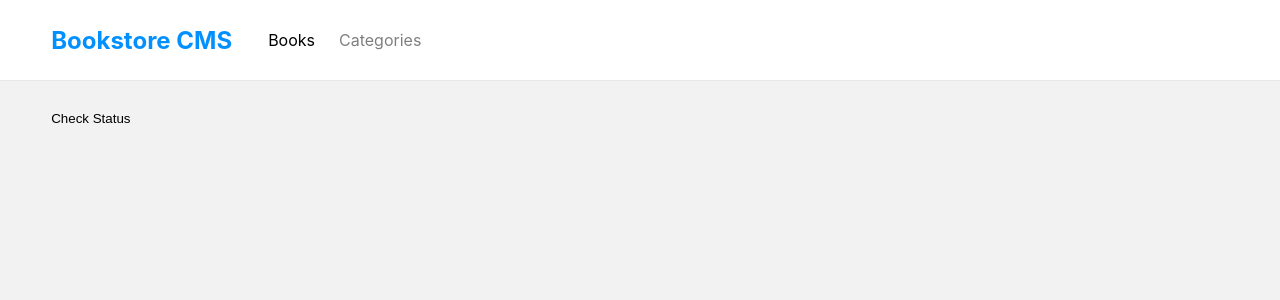
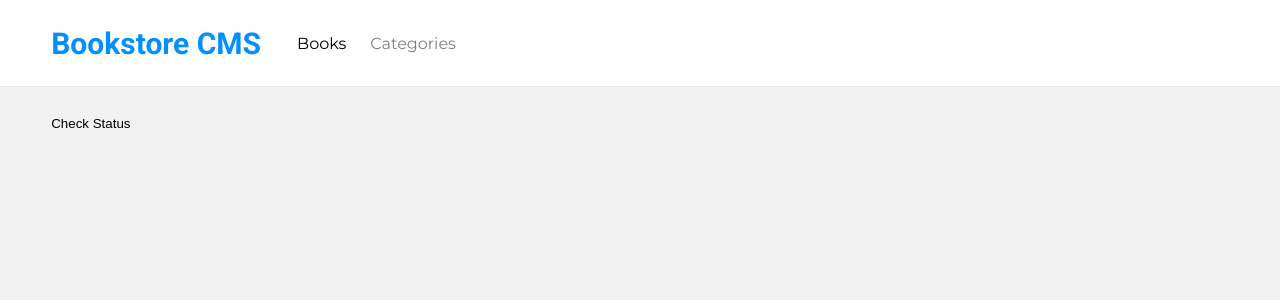
Before and after one commit to leopiresgoss/bookstore, a React (Create React App) app: page /categories in a window 1280 px wide. Shown: the top 300 px of the page. Built offline with nearby package versions, Linux system fonts and the light colour scheme.

Commit message:
Add fonts

```diff
--- a/src/App.css
+++ b/src/App.css
@@ -19,6 +19,9 @@ nav {
 
 h1 {
   color: var(--azure);
+  font-family: 'Roboto', sans-serif;
+  font-size: 1.875rem;
+  font-weight: bold;
 }
 
 .nav-links {
@@ -55,12 +58,20 @@ h1 {
   border: solid 1px var(--grey);
 }
 
+.title {
+  font-size: 1.375rem;
+  font-weight: 700;
+  letter-spacing: -0.2px;
+  font-family: 'Roboto', sans-serif;
+}
+
 .author {
   margin: 0.25rem 0 0;
 }
 
 .author,
 .remove-btn {
+  font-family: 'Roboto', sans-serif;
   font-size: 0.875rem;
   font-weight: 300;
   color: var(--blue);
@@ -110,6 +121,7 @@ h1 {
   background-color: var(--azure);
   width: 11.5rem;
   height: 2.813rem;
+  font-family: 'Roboto', sans-serif;
   color: #fff;
   letter-spacing: 0.5px;
   text-align: center;
--- a/src/components/Form.js
+++ b/src/components/Form.js
@@ -38,7 +38,7 @@ const Form = () => {
       <fieldset>
         <input type="text" name="title" id="title" value={book.title} placeholder="Book title" onChange={handleChange} required />
         <input type="text" name="author" id="author" value={book.author} placeholder="Author" onChange={handleChange} required />
-        <button type="submit">Add Book</button>
+        <button type="submit">ADD BOOK</button>
       </fieldset>
     </form>
   );
--- a/src/index.css
+++ b/src/index.css
@@ -1,3 +1,5 @@
+@import url('https://fonts.googleapis.com/css2?family=Montserrat:wght@300;400;500;600&family=Roboto:wght@300;400;500;700&display=swap');
+
 * {
   margin: 0;
   padding: 0;
@@ -9,9 +11,7 @@ body {
   background-color: rgba(0, 0, 0, 0.05);
   min-height: 100vh;
   font-family:
-    -apple-system,
-    BlinkMacSystemFont,
-    'Segoe UI',
+    'Montserrat',
     'Roboto',
     'Oxygen',
     'Ubuntu',
```
